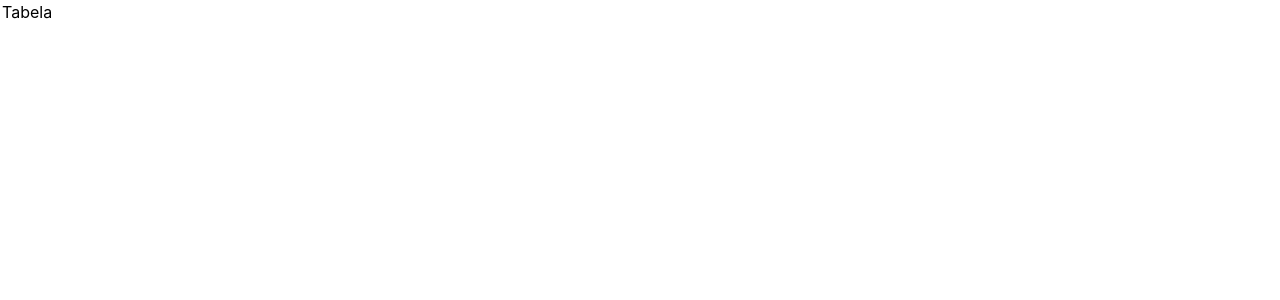
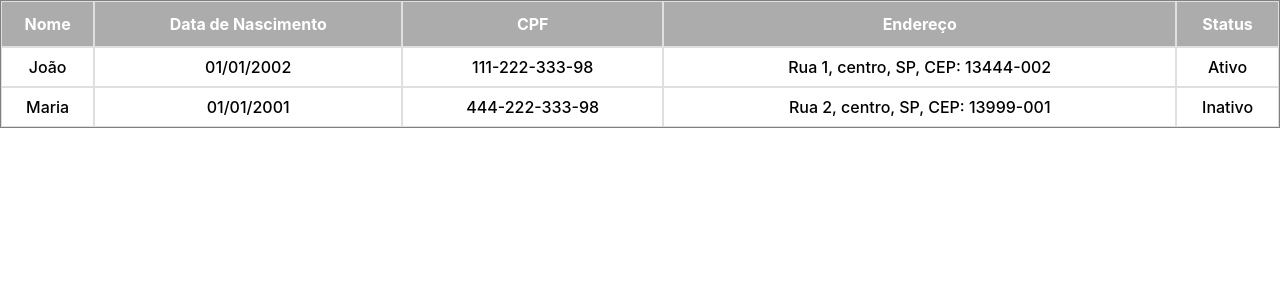
Before and after one commit to NycolasSM/origin9-desafio-fullstack-frontend, a React (Create React App) app: page / in a window 1280 px wide. Shown: the top 300 px of the page. Built offline with nearby package versions, Linux system fonts and the light colour scheme.

Commit message:
finalizado componente Tabela com colunas dinâmicas, estilização seguindo o exemplo enviado

```diff
--- a/public/index.html
+++ b/public/index.html
@@ -2,7 +2,6 @@
 <html lang="en">
   <head>
     <meta charset="utf-8" />
-    <link rel="icon" href="%PUBLIC_URL%/favicon.ico" />
     <meta name="viewport" content="width=device-width, initial-scale=1" />
     <meta name="theme-color" content="#000000" />
     <meta
@@ -10,7 +9,6 @@
       content="Web site created using create-react-app"
     />
     <link rel="apple-touch-icon" href="%PUBLIC_URL%/logo192.png" />
-    <link rel="manifest" href="%PUBLIC_URL%/manifest.json" />
     <title>Desafio Origin9 FrontEnd</title>
   </head>
   <body>
--- a/src/components/Table/index.tsx
+++ b/src/components/Table/index.tsx
@@ -1,4 +1,4 @@
-import React from "react";
+import "./styles.css";
 
 export type RegisterType = {
   nome: string;
@@ -14,5 +14,24 @@ type Props = {
 };
 
 export const Table = ({ columns, data }: Props) => {
-  return <table>Tabela</table>;
+  const tableColumns = Object.values(columns).map((columnLabel, i) => <th key={i}>{columnLabel}</th>);
+
+  const tableRows = data.map((registerData, i) => {
+    return (
+      <tr key={i}>
+        {Object.keys(columns).map((columnKey, j) => (
+          <td key={j}>{registerData[columnKey]}</td>
+        ))}
+      </tr>
+    );
+  });
+
+  return (
+    <table cellSpacing={0}>
+      <thead>
+        <tr>{tableColumns}</tr>
+      </thead>
+      <tbody>{tableRows}</tbody>
+    </table>
+  );
 };
--- a/src/components/Table/styles.css
+++ b/src/components/Table/styles.css
@@ -0,0 +1,21 @@
+table {
+  border: solid 1px gray;
+  width: 100%;
+}
+
+th {
+  background-color: #acacac;
+  color: white;
+  padding: 12px 0px;
+  border: solid 1px #dfdfdf;
+}
+
+tr {
+  text-align: center;
+}
+
+td {
+  border: solid 1px #dfdfdf;
+  padding: 9px 0px;
+  font-weight: 500;
+}
```
